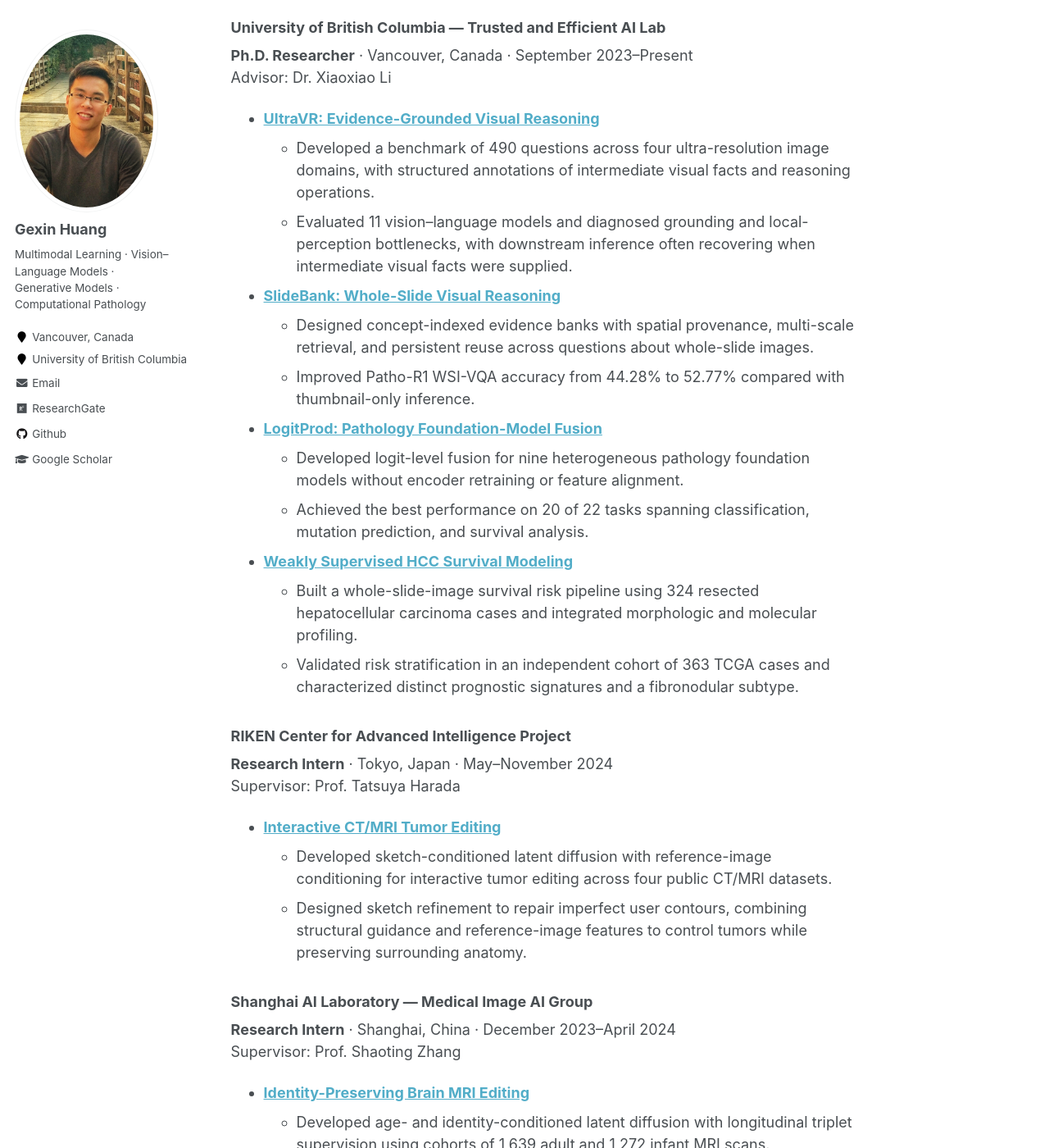
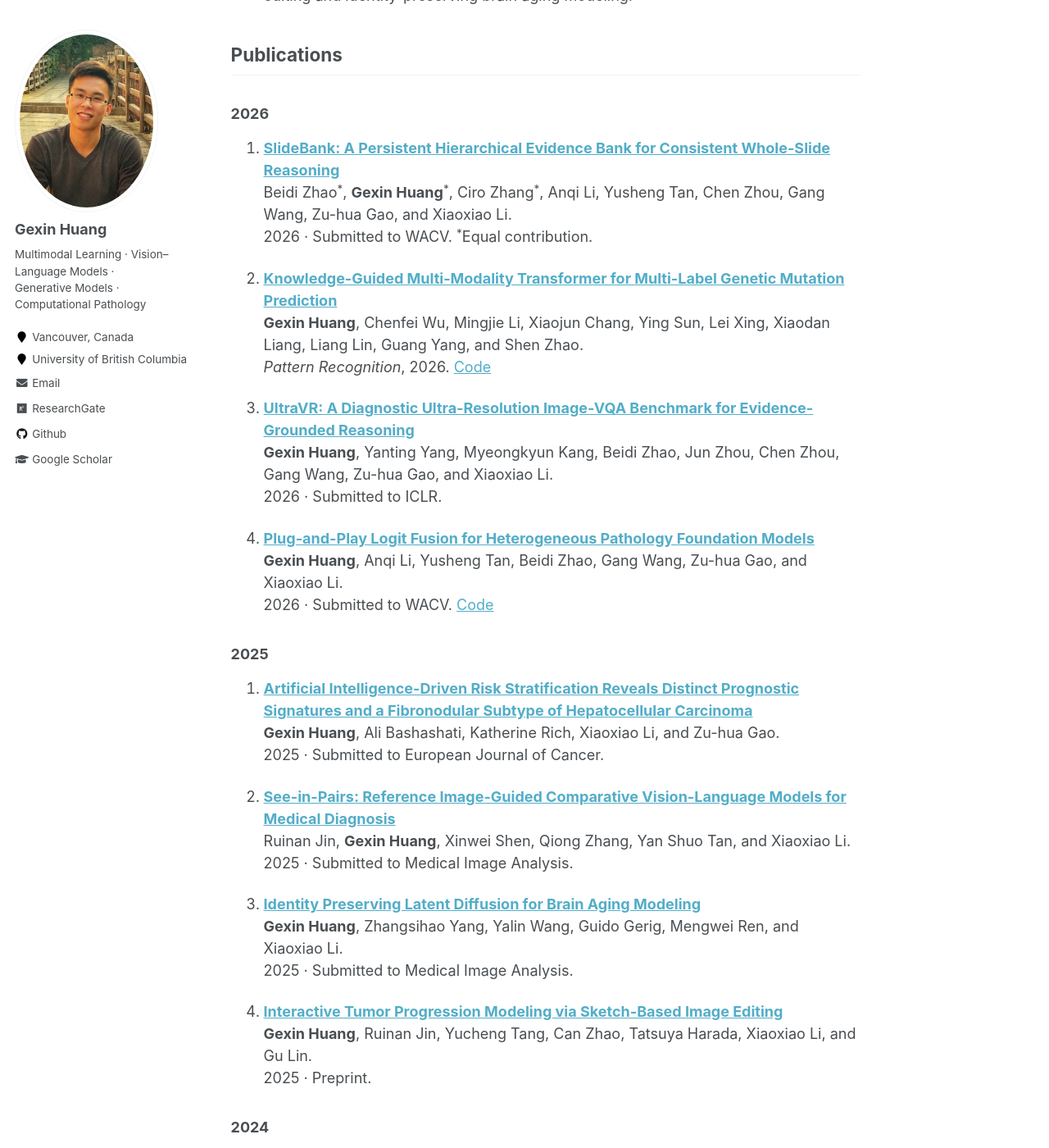
Before and after one commit to gexinh/gexinh.github.io, a Jekyll site: the page built from _pages/about.md, in a window 1280 px wide and 1400 px high, scrolled down 927 px. Shown: the whole window at 82% size. Built offline with Jekyll 4.4.1, drawn with Linux system fonts in a browser that asks for light colours; some of the changed text lies outside the part shown.

Commit message:
Simplify academic homepage and organize publications by year

```diff
--- a/_pages/about.md
+++ b/_pages/about.md
@@ -10,9 +10,11 @@ redirect_from:
 
 ## About
 
-I am a Ph.D. student in Electrical and Computer Engineering at the [University of British Columbia](https://www.ubc.ca/), advised by [Dr. Xiaoxiao Li](https://tea.ece.ubc.ca/) in the [Trusted and Efficient AI (TEA) Lab](https://tea.ece.ubc.ca/). My research focuses on multimodal learning, vision–language reasoning, and generative models, with applications in computational pathology and medical imaging. I expect to graduate in December 2027.
+I am a Ph.D. student supervised by [Xiaoxiao Li](https://tea.ece.ubc.ca/) at the [Trusted and Efficient AI (TEA) Lab](https://tea.ece.ubc.ca/), [University of British Columbia](https://www.ubc.ca/).
 
-Previously, I was a research intern at RIKEN and Shanghai AI Laboratory, a research assistant at Sun Yat-Sen University, and an algorithm engineer at Peng Cheng Laboratory. I received my M.S. in Pattern Recognition and Intelligent Systems from South China University of Technology.
+From 2022 to 2023, I was a research assistant supervised by [Xiaodan Liang](https://lemondan.github.io/) at the [Human Cyber Physical Intelligence Integration (HCP) Lab](https://www.sysu-hcp.net/), [Sun Yat-Sen University](https://www.sysu.edu.cn/index.htm), Guangzhou, China. I received my master's degree in Pattern Recognition and Intelligent Systems from [South China University of Technology](https://www.scut.edu.cn/en/main.htm). During my master's studies, I was co-advised by [Zhuliang Yu](https://scholar.google.com/citations?user=oAUB9cQAAAAJ&hl=en) and [Wei Wu](https://scholar.google.com/citations?hl=zh-TW&user=HKmFkdwAAAAJ) at the Center for Brain-Computer Interfaces and Information Processing.
+
+My research interests lie in Bayesian learning and machine learning methods for interdisciplinary applications. I am particularly interested in the intersection of deep learning and Bayesian statistics, as well as generative models, explainability, and graph representation learning.
 
 ## Research Focus
 
@@ -20,127 +22,49 @@ Previously, I was a research intern at RIKEN and Shanghai AI Laboratory, a resea
 - **Multimodal computational pathology:** combining heterogeneous foundation models, biological knowledge, and image features for mutation prediction and survival analysis.
 - **Controllable medical image generation:** diffusion models for interactive tumor editing and identity-preserving brain aging modeling.
 
-<h2 id="research-industry-experience">Research &amp; Industry Experience</h2>
-
-### University of British Columbia — Trusted and Efficient AI Lab
-
-**Ph.D. Researcher** · Vancouver, Canada · September 2023–Present<br>
-Advisor: Dr. Xiaoxiao Li
-
-- **[UltraVR: Evidence-Grounded Visual Reasoning](https://arxiv.org/abs/2606.05576)**
-  - Developed a benchmark of 490 questions across four ultra-resolution image domains, with structured annotations of intermediate visual facts and reasoning operations.
-  - Evaluated 11 vision–language models and diagnosed grounding and local-perception bottlenecks, with downstream inference often recovering when intermediate visual facts were supplied.
-- **[SlideBank: Whole-Slide Visual Reasoning](https://arxiv.org/abs/2609.00342)**
-  - Designed concept-indexed evidence banks with spatial provenance, multi-scale retrieval, and persistent reuse across questions about whole-slide images.
-  - Improved Patho-R1 WSI-VQA accuracy from 44.28% to 52.77% compared with thumbnail-only inference.
-- **[LogitProd: Pathology Foundation-Model Fusion](https://arxiv.org/abs/2604.07779)**
-  - Developed logit-level fusion for nine heterogeneous pathology foundation models without encoder retraining or feature alignment.
-  - Achieved the best performance on 20 of 22 tasks spanning classification, mutation prediction, and survival analysis.
-- **[Weakly Supervised HCC Survival Modeling](https://ssrn.com/abstract=5899092)**
-  - Built a whole-slide-image survival risk pipeline using 324 resected hepatocellular carcinoma cases and integrated morphologic and molecular profiling.
-  - Validated risk stratification in an independent cohort of 363 TCGA cases and characterized distinct prognostic signatures and a fibronodular subtype.
-
-### RIKEN Center for Advanced Intelligence Project
-
-**Research Intern** · Tokyo, Japan · May–November 2024<br>
-Supervisor: Prof. Tatsuya Harada
-
-- **[Interactive CT/MRI Tumor Editing](https://arxiv.org/abs/2503.06809)**
-  - Developed sketch-conditioned latent diffusion with reference-image conditioning for interactive tumor editing across four public CT/MRI datasets.
-  - Designed sketch refinement to repair imperfect user contours, combining structural guidance and reference-image features to control tumors while preserving surrounding anatomy.
-
-### Shanghai AI Laboratory — Medical Image AI Group
-
-**Research Intern** · Shanghai, China · December 2023–April 2024<br>
-Supervisor: Prof. Shaoting Zhang
-
-- **[Identity-Preserving Brain MRI Editing](https://arxiv.org/abs/2503.09634)**
-  - Developed age- and identity-conditioned latent diffusion with longitudinal triplet supervision using cohorts of 1,639 adult and 1,272 infant MRI scans.
-  - Combined source-image context, continuous age conditioning, and learned identity control to preserve individual anatomy during age transformations from a single scan.
-
-### Sun Yat-Sen University — HCP Lab
-
-**Research Assistant** · Guangzhou, China · June 2022–November 2023<br>
-Advisor: Prof. Xiaodan Liang
-
-- **[Multimodal Genetic Mutation Prediction](https://doi.org/10.1016/j.patcog.2026.113047)**
-  - Designed knowledge graphs and graph-transformer label embeddings that integrate biological and linguistic gene priors.
-  - Evaluated the method across nine TCGA and two CPTAC cancer types; published in *Pattern Recognition* (2026).
-
-### Peng Cheng Laboratory — Institute of Visual Intelligence
-
-**Algorithm Engineer** · Shenzhen, China · July 2021–May 2022
-
-- Developed and trained a multimodal Transformer for histopathology image analysis on large-scale datasets.
-
-### South China University of Technology — Brain–Computer Interface Center
-
-**Graduate Researcher** · Guangzhou, China · January 2018–June 2021<br>
-Advisors: Profs. Zhuliang Yu and Wei Wu
-
-- **[EEG/MEG Source Imaging](https://pubmed.ncbi.nlm.nih.gov/36215381/):** Developed a data-synthesis-based spatiotemporal encoder–decoder and evaluated it on simulated and real EEG/MEG signals, resulting in a first-author *IEEE Transactions on Neural Networks and Learning Systems* publication.
-- **Multimodal Brain Signals:** Built a Bayesian generative model for EEG–fMRI learning by combining neural networks and probabilistic graphical models.
-
-### Xiamen Airlines
-
-**Aircraft Electronic and Software Systems Engineer** · August 2016–November 2017
-
 <h2 id="publications">Publications</h2>
 
-1. **[Knowledge-Guided Multi-Modality Transformer for Multi-Label Genetic Mutation Prediction](https://doi.org/10.1016/j.patcog.2026.113047)**<br>
+### 2026
+
+1. **[SlideBank: A Persistent Hierarchical Evidence Bank for Consistent Whole-Slide Reasoning](https://arxiv.org/abs/2609.00342)**<br>
+   Beidi Zhao<sup>*</sup>, **Gexin Huang**<sup>*</sup>, Ciro Zhang<sup>*</sup>, Anqi Li, Yusheng Tan, Chen Zhou, Gang Wang, Zu-hua Gao, and Xiaoxiao Li.<br>
+   2026 · Submitted to WACV. <sup>*</sup>Equal contribution.
+
+2. **[Knowledge-Guided Multi-Modality Transformer for Multi-Label Genetic Mutation Prediction](https://doi.org/10.1016/j.patcog.2026.113047)**<br>
    **Gexin Huang**, Chenfei Wu, Mingjie Li, Xiaojun Chang, Ying Sun, Lei Xing, Xiaodan Liang, Liang Lin, Guang Yang, and Shen Zhao.<br>
-   *Pattern Recognition*, 2026.
+   *Pattern Recognition*, 2026. [Code](https://github.com/gexinh/BPGT)
 
-2. **[Electromagnetic Source Imaging via a Data-Synthesis-Based Convolutional Encoder–Decoder Network](https://pubmed.ncbi.nlm.nih.gov/36215381/)**<br>
-   **Gexin Huang**, Ke Liu, Jiawen Liang, Chang Cai, Zheng Hui Gu, Feifei Qi, Yuanqing Li, Zhu Liang Yu, and Wei Wu.<br>
-   *IEEE Transactions on Neural Networks and Learning Systems*, 2024.
-
-## Preprints & Manuscripts
-
-1. **[UltraVR: A Diagnostic Ultra-Resolution Image-VQA Benchmark for Evidence-Grounded Reasoning](https://arxiv.org/abs/2606.05576)**<br>
+3. **[UltraVR: A Diagnostic Ultra-Resolution Image-VQA Benchmark for Evidence-Grounded Reasoning](https://arxiv.org/abs/2606.05576)**<br>
    **Gexin Huang**, Yanting Yang, Myeongkyun Kang, Beidi Zhao, Jun Zhou, Chen Zhou, Gang Wang, Zu-hua Gao, and Xiaoxiao Li.<br>
    2026 · Submitted to ICLR.
 
-2. **[SlideBank: A Persistent Hierarchical Evidence Bank for Consistent Whole-Slide Reasoning](https://arxiv.org/abs/2609.00342)**<br>
-   Beidi Zhao<sup>*</sup>, **Gexin Huang**<sup>*</sup>, Ciro Zhang<sup>*</sup>, Anqi Li, Yusheng Tan, Chen Zhou, Gang Wang, Zu-hua Gao, and Xiaoxiao Li.<br>
-   2026 · Submitted to WACV. <sup>*</sup>Equal contribution.
+4. **[Plug-and-Play Logit Fusion for Heterogeneous Pathology Foundation Models](https://arxiv.org/abs/2604.07779)**<br>
+   **Gexin Huang**, Anqi Li, Yusheng Tan, Beidi Zhao, Gang Wang, Zu-hua Gao, and Xiaoxiao Li.<br>
+   2026 · Submitted to WACV. [Code](https://github.com/gexinh/LogitProd)
 
-3. **[Plug-and-Play Logit Fusion for Heterogeneous Pathology Foundation Models](https://arxiv.org/abs/2604.07779)**<br>
-   **Gexin Huang**, Anqi Li, Yusheng Tan, Beidi Zhao, Gang Wang, Zu-hua Gao, and Xiaoxiao Li.<br>
-   2026 · Submitted to WACV.
+### 2025
 
-4. **[Artificial Intelligence-Driven Risk Stratification Reveals Distinct Prognostic Signatures and a Fibronodular Subtype of Hepatocellular Carcinoma](https://ssrn.com/abstract=5899092)**<br>
+1. **[Artificial Intelligence-Driven Risk Stratification Reveals Distinct Prognostic Signatures and a Fibronodular Subtype of Hepatocellular Carcinoma](https://ssrn.com/abstract=5899092)**<br>
    **Gexin Huang**, Ali Bashashati, Katherine Rich, Xiaoxiao Li, and Zu-hua Gao.<br>
    2025 · Submitted to European Journal of Cancer.
 
-5. **[Interactive Tumor Progression Modeling via Sketch-Based Image Editing](https://arxiv.org/abs/2503.06809)**<br>
+2. **[See-in-Pairs: Reference Image-Guided Comparative Vision-Language Models for Medical Diagnosis](https://arxiv.org/abs/2506.18140)**<br>
+   Ruinan Jin, **Gexin Huang**, Xinwei Shen, Qiong Zhang, Yan Shuo Tan, and Xiaoxiao Li.<br>
+   2025 · Submitted to Medical Image Analysis.
+
+3. **[Identity Preserving Latent Diffusion for Brain Aging Modeling](https://arxiv.org/abs/2503.09634)**<br>
+   **Gexin Huang**, Zhangsihao Yang, Yalin Wang, Guido Gerig, Mengwei Ren, and Xiaoxiao Li.<br>
+   2025 · Submitted to Medical Image Analysis.
+
+4. **[Interactive Tumor Progression Modeling via Sketch-Based Image Editing](https://arxiv.org/abs/2503.06809)**<br>
    **Gexin Huang**, Ruinan Jin, Yucheng Tang, Can Zhao, Tatsuya Harada, Xiaoxiao Li, and Gu Lin.<br>
    2025 · Preprint.
 
-6. **[See-in-Pairs: Reference Image-Guided Comparative Vision-Language Models for Medical Diagnosis](https://arxiv.org/abs/2506.18140)**<br>
-   Ruinan Jin, **Gexin Huang**, Xinwei Shen, Qiong Zhang, Yan Shuo Tan, and Xiaoxiao Li.<br>
-   2025 · Submitted to Medical Image Analysis.
+### 2024
 
-7. **[Identity Preserving Latent Diffusion for Brain Aging Modeling](https://arxiv.org/abs/2503.09634)**<br>
-   **Gexin Huang**, Zhangsihao Yang, Yalin Wang, Guido Gerig, Mengwei Ren, and Xiaoxiao Li.<br>
-   2025 · Submitted to Medical Image Analysis.
-
-## Education
-
-- **University of British Columbia**, Vancouver, Canada<br>
-  Ph.D. in Electrical and Computer Engineering · September 2023–December 2027 (expected).
-- **South China University of Technology**, Guangzhou, China<br>
-  M.S. in Pattern Recognition and Intelligent Systems · January 2018–June 2021.
-- **Civil Aviation University of China**, Tianjin, China<br>
-  B.S. in Automation · September 2012–June 2016.
-
-## Honors & Awards
-
-- President's Academic Excellence PhD Initial Award (2023).
-- Excellence Prize of National Intelligent Car Race (2015).
-- National College Students' Innovation Program — Excellence Project Completion (2014).
-- Excellent Undergraduate Student (2015).
-- First Prize Scholarships (2012–2013, 2020); Second Prize Scholarships (2014–2015, 2019).
+1. **[Electromagnetic Source Imaging via a Data-Synthesis-Based Convolutional Encoder–Decoder Network](https://pubmed.ncbi.nlm.nih.gov/36215381/)**<br>
+   **Gexin Huang**, Ke Liu, Jiawen Liang, Chang Cai, Zheng Hui Gu, Feifei Qi, Yuanqing Li, Zhu Liang Yu, and Wei Wu.<br>
+   *IEEE Transactions on Neural Networks and Learning Systems*, 2024. [Code](https://github.com/gexinh/ESI-DAE)
 
 ## Academic Service
 
```
Also changed, not shown: _data/navigation.yml (+5 -2 lines).
